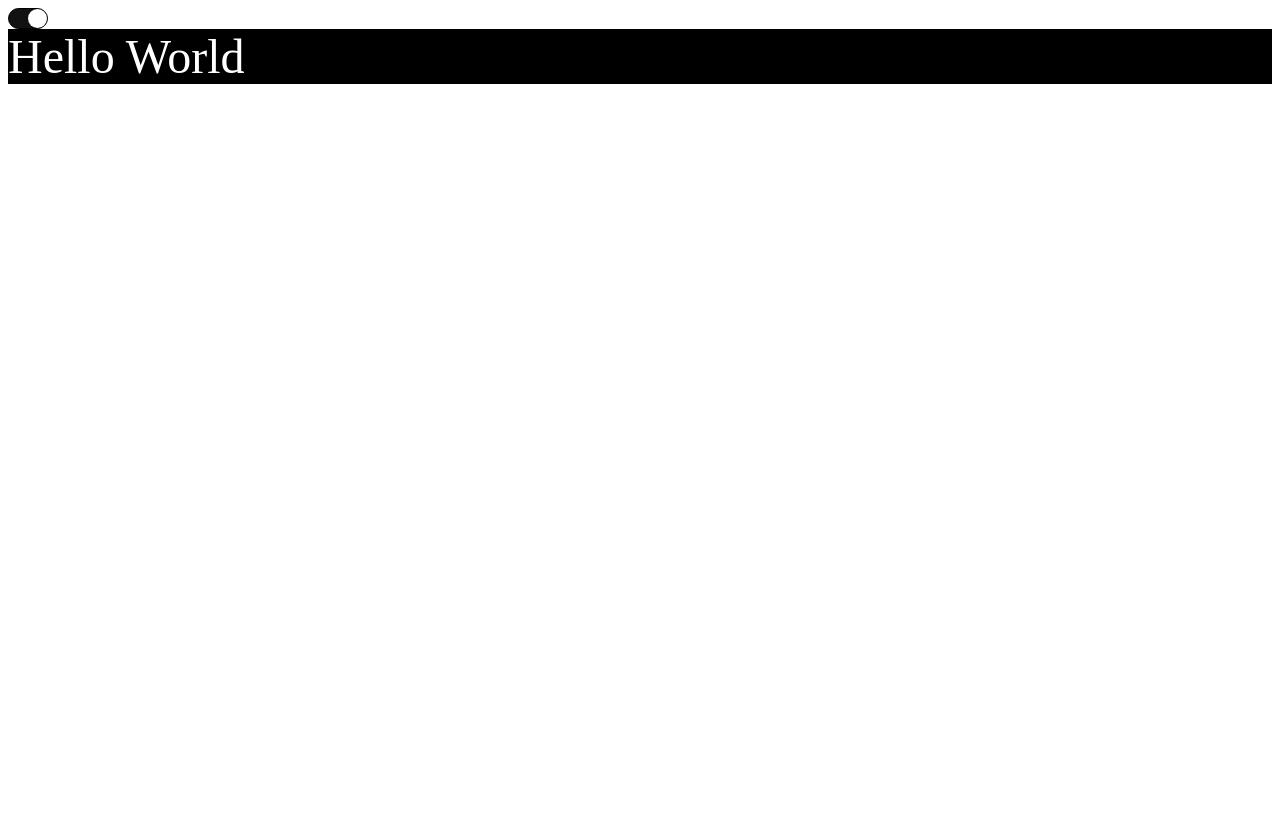
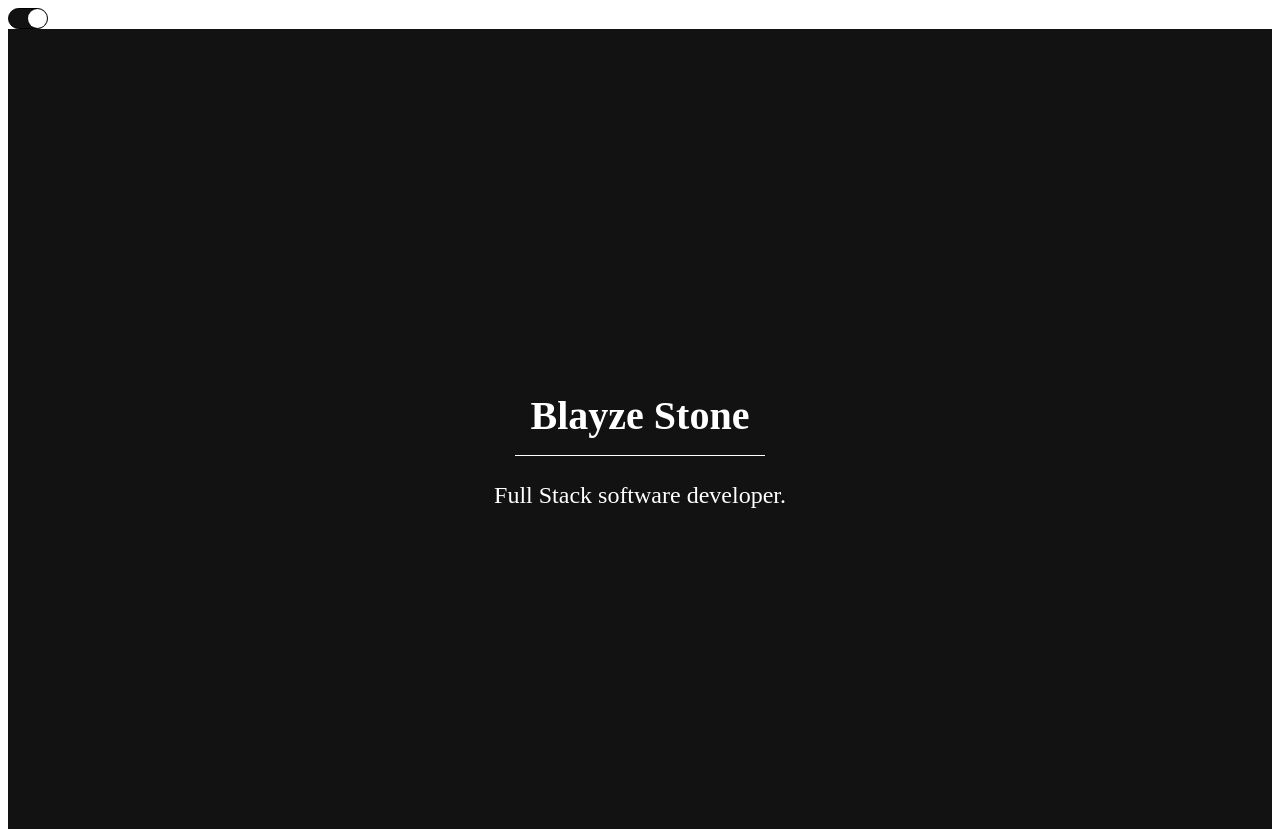
Before and after one commit to blayzestone/portfolio, a React (Create React App) app: page / in a window 1280 px wide. Before the commit the page ends 800 px from the top, so only its background shows below. Built offline with nearby package versions, Linux system fonts and the light colour scheme.

Commit message:
add and style the Landing section's content

```diff
--- a/src/App.js
+++ b/src/App.js
@@ -2,24 +2,17 @@ import React, { useState } from "react";
 import { ThemeProvider } from "react-jss";
 import { colorMode } from "./utils/colorMode";
 import ToggleDarkMode from "./components/ToggleDarkMode";
+import Landing from "./sections/Landing";
 
 function App() {
   const [darkMode, setDarkmode] = useState(true);
 
   return (
     <ThemeProvider theme={() => colorMode(darkMode)}>
-      <div className="App">
+      <>
         <ToggleDarkMode darkMode={darkMode} setDarkMode={setDarkmode} />
-        <div
-          style={{
-            fontSize: "3rem",
-            color: darkMode ? "white" : "black",
-            backgroundColor: darkMode ? "black" : "white",
-          }}
-        >
-          Hello World
-        </div>
-      </div>
+        <Landing />
+      </>
     </ThemeProvider>
   );
 }
--- /dev/null
+++ b/src/hooks/styles/useStyles.js
@@ -0,0 +1,34 @@
+import { createUseStyles } from "react-jss";
+
+export const useStyles = createUseStyles((theme) => ({
+  section: {
+    width: "100%",
+    height: "100vh",
+    overflow: "hidden",
+    display: "flex",
+    justifyContent: "center",
+    backgroundColor: theme.primaryColor,
+  },
+
+  titlesContainer: {
+    alignSelf: "center",
+    display: "flex",
+    flexDirection: "column",
+    justifyContent: "space-between",
+    alignItems: "center",
+  },
+
+  title: {
+    width: "max-content",
+    color: theme.textColor,
+    fontSize: "2.5rem",
+    padding: "1rem",
+    borderBottom: "solid 1px",
+  },
+  subtitle: {
+    margin: 0,
+    color: theme.textColor,
+    textAlign: "center",
+    fontSize: "1.5rem",
+  },
+}));
--- /dev/null
+++ b/src/sections/Landing.js
@@ -0,0 +1,17 @@
+import React from "react";
+import { useStyles } from "../hooks/styles/useStyles";
+
+const Landing = () => {
+  const classes = useStyles();
+
+  return (
+    <div className={classes.section}>
+      <div className={classes.titlesContainer}>
+        <h1 className={classes.title}>Blayze Stone</h1>
+        <p className={classes.subtitle}>Full Stack software developer.</p>
+      </div>
+    </div>
+  );
+};
+
+export default Landing;
```
